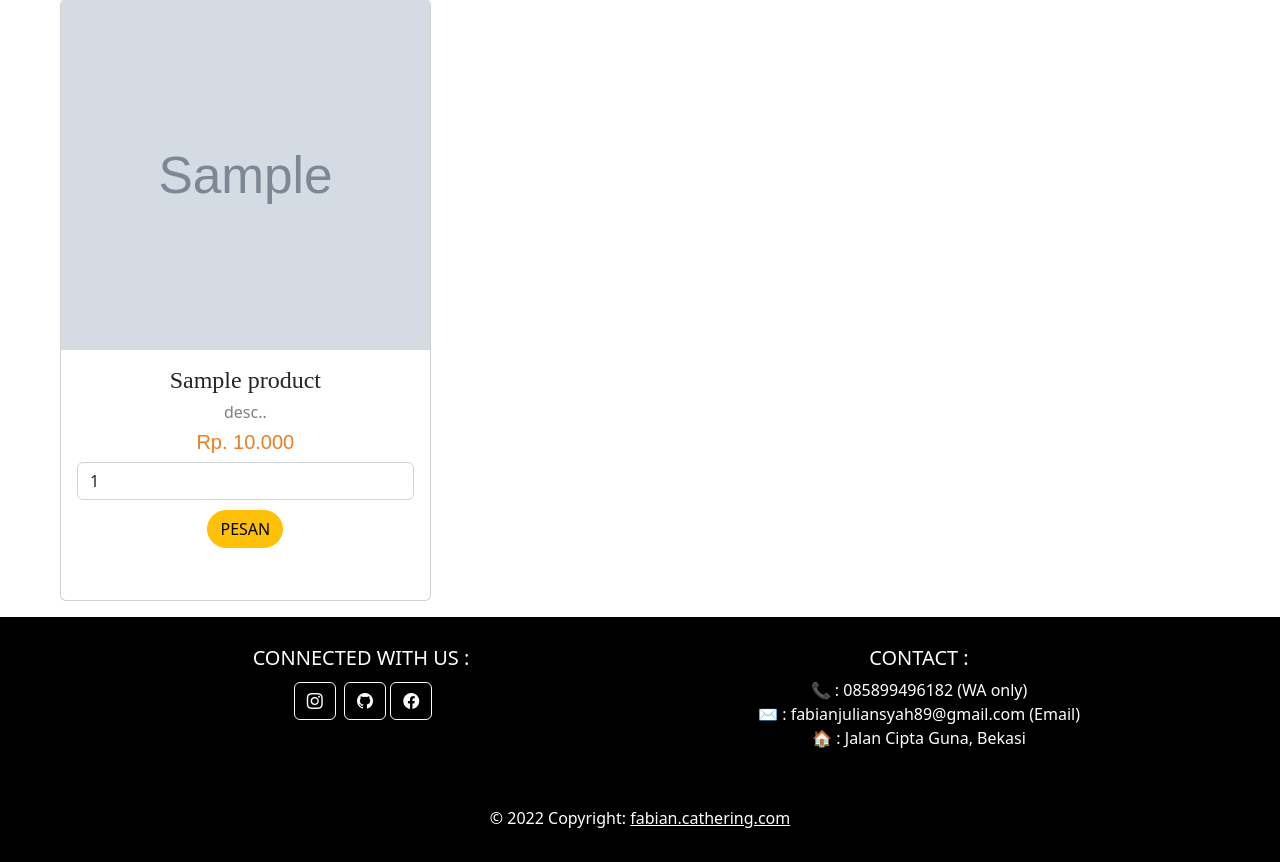
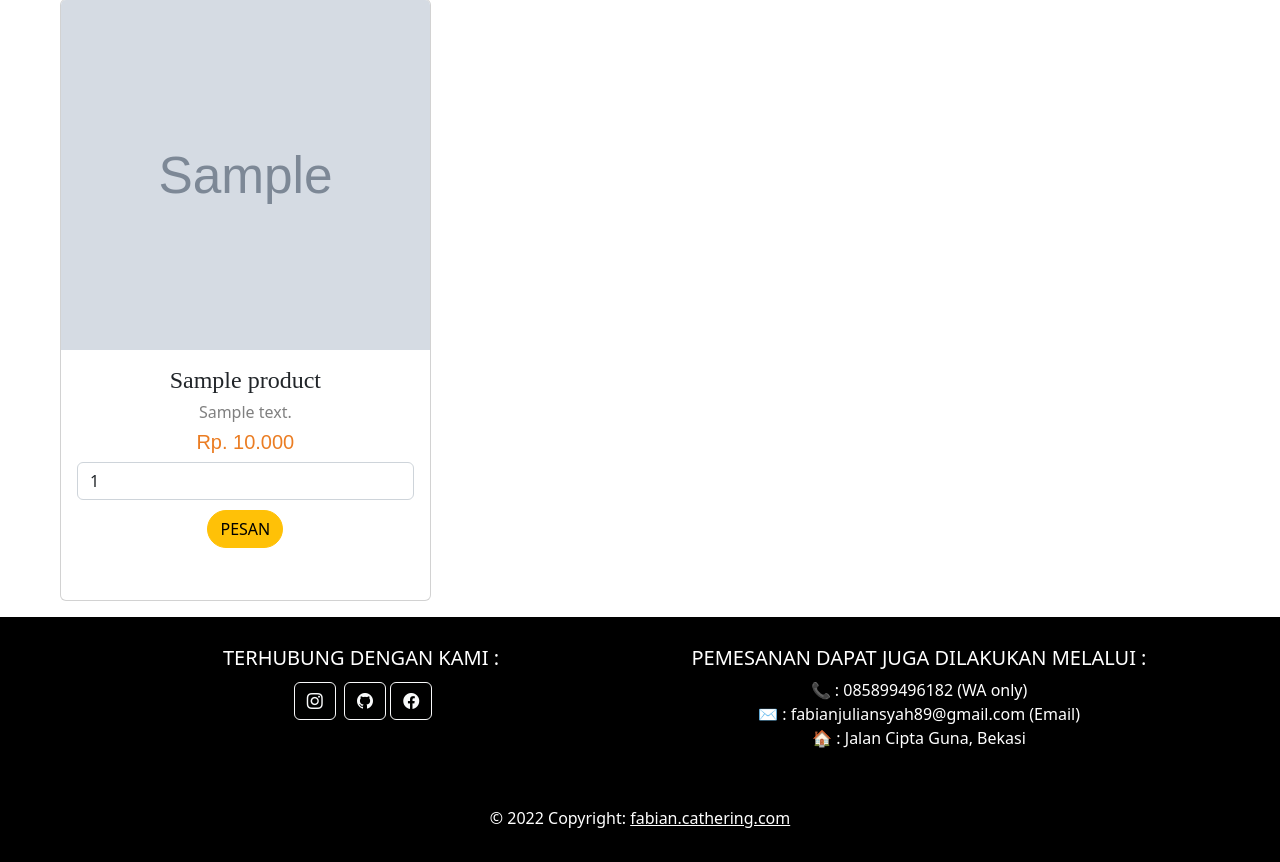
Before and after one commit to fabs90/Project_VMLepkom_YaniCathering, a PHP site: page /home.php in a window 1280 px wide. Shown: the part 387-1249 px from the top of the page. Run offline with PHP 8.4, Linux system fonts and the light colour scheme; the visitor is signed in with stand-in values (Sample User, id 1); tables that the repository leaves empty or names only in its code hold one stand-in row (values such as "Sample post"); grey boxes marked "Sample" are stand-in pictures; some libraries are stand-ins or nearby versions.

Commit message:
menugbah desc menu dari db

```diff
--- a/home.php
+++ b/home.php
@@ -115,7 +115,7 @@ while ($row = mysqli_fetch_assoc($result)) {?>
               <div class="card-body">
                 <h4 class="card-title"><?=$row['name']?></h4>
                 <h6 class="card-text">
-                  desc..
+                  <?=$row['description']?>
                 </h6>
                 <h5 class="card-text">Rp. <?=number_format($row['price'], 3)?></h5>
 
@@ -145,7 +145,7 @@ while ($row = mysqli_fetch_assoc($result)) {?>
           <div class="row">
             <!--Grid column-->
             <div class="col-lg-6 col-md-12 mb-4 mb-md-0 ">
-              <h5 class="text-uppercase">Connected with us :</h5>
+              <h5 class="text-uppercase">Terhubung Dengan Kami :</h5>
               <!-- Instagram -->
               <a class="btn btn-floating m-1 btn-outline-light" href="https://www.instagram.com/fabianjc.jpeg/" role="button"
               ><i class="bi bi-instagram"></i
@@ -161,7 +161,7 @@ while ($row = mysqli_fetch_assoc($result)) {?>
 
             <!--Grid column-->
             <div class="col-lg-6 col-md-12 mb-4 mb-md-0">
-              <h5 class="text-uppercase">Contact : </h5>
+              <h5 class="text-uppercase">Pemesanan Dapat Juga Dilakukan Melalui :</h5>
 
               <p>
                 📞 : 085899496182 (WA only)
```
